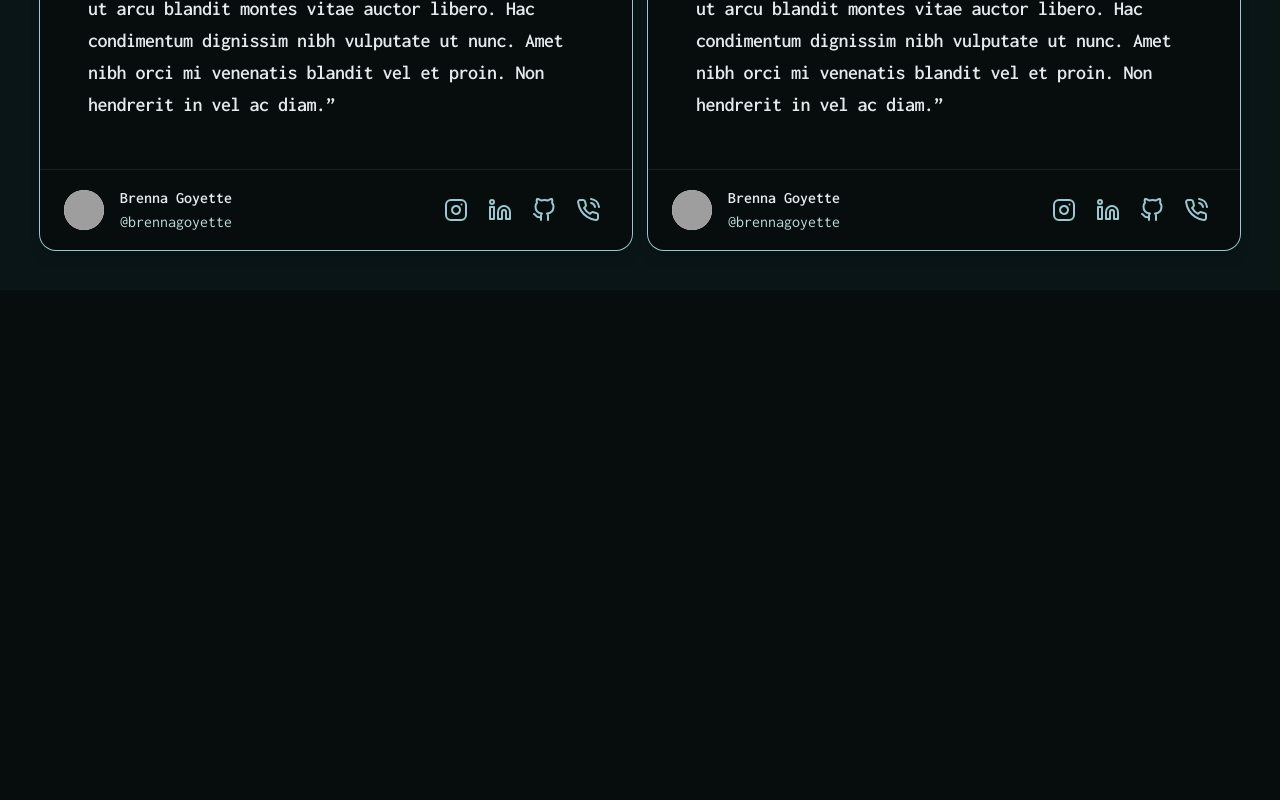
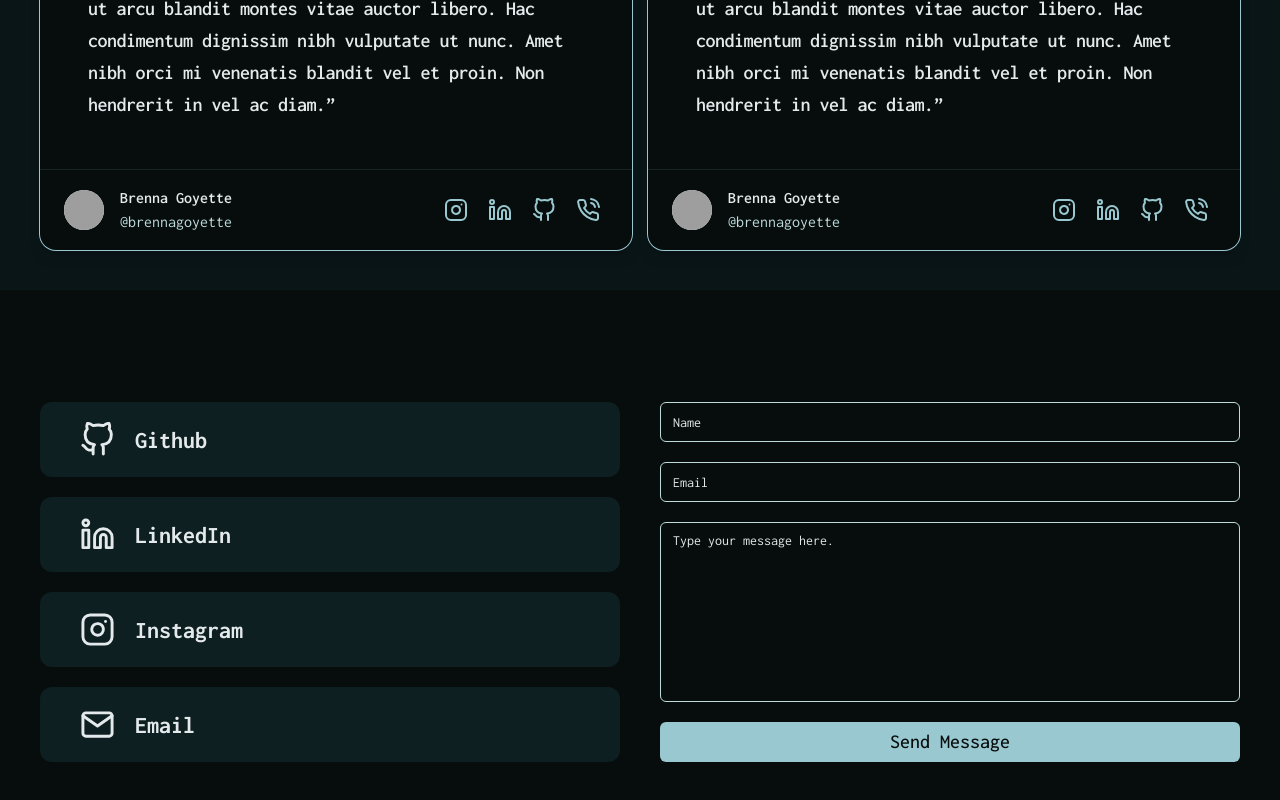
Before and after one commit to chirag3003/portfolio-v3, a Next.js app: page / in a window 1280 px wide. Shown: the part 3617-4417 px from the top of the page. Before the commit the page ends 3907 px from the top, so only its background shows below. Built offline with nearby package versions, Linux system fonts and the light colour scheme; grey boxes are pictures that could not be loaded.

Commit message:
completed contacts section

```diff
--- a/app/page.tsx
+++ b/app/page.tsx
@@ -1,3 +1,4 @@
+import ContactSection from '@/components/ContactSection'
 import HeroSection from '@/components/HeroSection'
 import ServicesSection from '@/components/ServicesSection'
 import SkillsSection from '@/components/Skills'
@@ -10,6 +11,7 @@ export default function Home() {
             <ServicesSection />
             <SkillsSection />
             <TestimonialsSection />
+            <ContactSection />
         </main>
     )
 }
--- /dev/null
+++ b/components/ContactSection/index.tsx
@@ -0,0 +1,60 @@
+import React from 'react'
+import { Button } from '../ui/button'
+import Link from 'next/link'
+import { GitHub, Instagram, Mail } from 'react-feather'
+import { Linkedin } from 'lucide-react'
+import { Input } from '@/components/ui/input'
+import { Textarea } from '../ui/textarea'
+
+function ContactSection() {
+    return (
+        <section className="w-full grid grid-cols-1 md:grid-cols-2  gap-10 items-center px-10  max-w-7xl mx-auto py-28">
+            <div className="contacts w-full flex-col flex gap-5">
+                <Link
+                    target="_blank"
+                    referrerPolicy="no-referrer"
+                    href={'https://github.com/chirag3003'}
+                    className="flex items-center w-full justify-left text-2xl gap-5 font-bold px-10 py-5 bg-accent/10 rounded-xl"
+                >
+                    <GitHub height={35} width={35} />
+                    <p>Github</p>
+                </Link>
+                <Link
+                    target="_blank"
+                    referrerPolicy="no-referrer"
+                    href={'https://linkedin.com/in/chiragbhalotia'}
+                    className="flex items-center w-full justify-left text-2xl gap-5 font-bold px-10 py-5 bg-accent/10 rounded-xl"
+                >
+                    <Linkedin height={35} width={35} />
+                    <p>LinkedIn</p>
+                </Link>
+                <Link
+                    target="_blank"
+                    referrerPolicy="no-referrer"
+                    href={'https://www.instagram.com/code.chirag'}
+                    className="flex items-center w-full justify-left text-2xl gap-5 font-bold px-10 py-5 bg-accent/10 rounded-xl"
+                >
+                    <Instagram height={35} width={35} />
+                    <p>Instagram</p>
+                </Link>
+                <Link
+                    target="_blank"
+                    referrerPolicy="no-referrer"
+                    href={'mail:me@chirag.codes'}
+                    className="flex items-center w-full justify-left text-2xl gap-5 font-bold px-10 py-5 bg-accent/10 rounded-xl"
+                >
+                    <Mail height={35} width={35} />
+                    <p>Email</p>
+                </Link>
+            </div>
+            <div className="form w-full h-full overflow-hidden flex-col flex gap-5">
+                <Input type="text" placeholder="Name" />
+                <Input type="email" placeholder="Email" />
+                <Textarea placeholder="Type your message here." className='resize-none flex-1 h-full'/>
+                <Button className='w-full text-xl font-medium'>Send Message</Button>
+            </div>
+        </section>
+    )
+}
+
+export default ContactSection
--- /dev/null
+++ b/components/ui/input.tsx
@@ -0,0 +1,25 @@
+import * as React from "react"
+
+import { cn } from "@/lib/utils"
+
+export interface InputProps
+  extends React.InputHTMLAttributes<HTMLInputElement> {}
+
+const Input = React.forwardRef<HTMLInputElement, InputProps>(
+  ({ className, type, ...props }, ref) => {
+    return (
+      <input
+        type={type}
+        className={cn(
+          "flex h-10 w-full rounded-md border border-input bg-background px-3 py-2 text-sm ring-offset-background file:border-0 file:bg-transparent file:text-sm file:font-medium placeholder:text-muted-foreground focus-visible:outline-none focus-visible:ring-2 focus-visible:ring-ring focus-visible:ring-offset-2 disabled:cursor-not-allowed disabled:opacity-50",
+          className
+        )}
+        ref={ref}
+        {...props}
+      />
+    )
+  }
+)
+Input.displayName = "Input"
+
+export { Input }
--- /dev/null
+++ b/components/ui/textarea.tsx
@@ -0,0 +1,24 @@
+import * as React from "react"
+
+import { cn } from "@/lib/utils"
+
+export interface TextareaProps
+  extends React.TextareaHTMLAttributes<HTMLTextAreaElement> {}
+
+const Textarea = React.forwardRef<HTMLTextAreaElement, TextareaProps>(
+  ({ className, ...props }, ref) => {
+    return (
+      <textarea
+        className={cn(
+          "flex min-h-[80px] w-full rounded-md border border-input bg-background px-3 py-2 text-sm ring-offset-background placeholder:text-muted-foreground focus-visible:outline-none focus-visible:ring-2 focus-visible:ring-ring focus-visible:ring-offset-2 disabled:cursor-not-allowed disabled:opacity-50",
+          className
+        )}
+        ref={ref}
+        {...props}
+      />
+    )
+  }
+)
+Textarea.displayName = "Textarea"
+
+export { Textarea }
```
